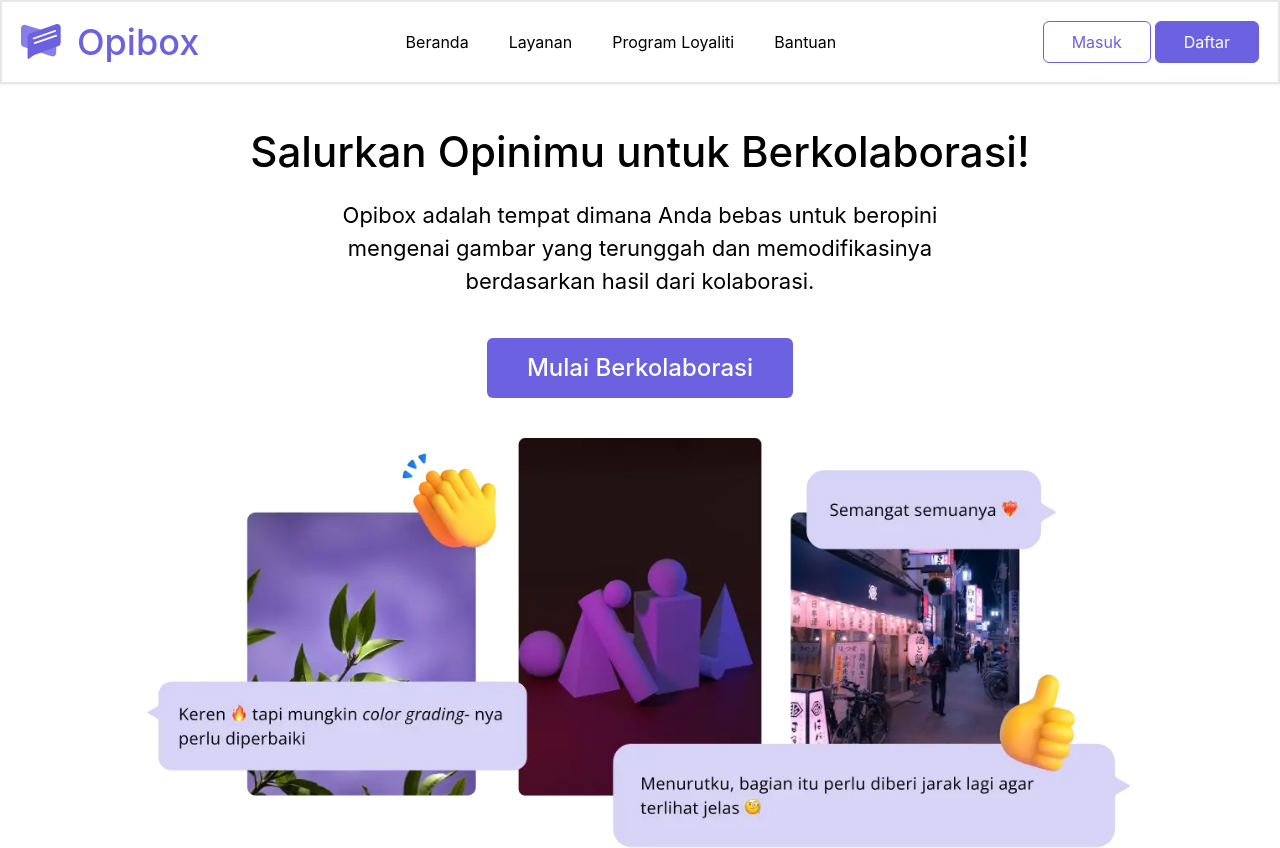
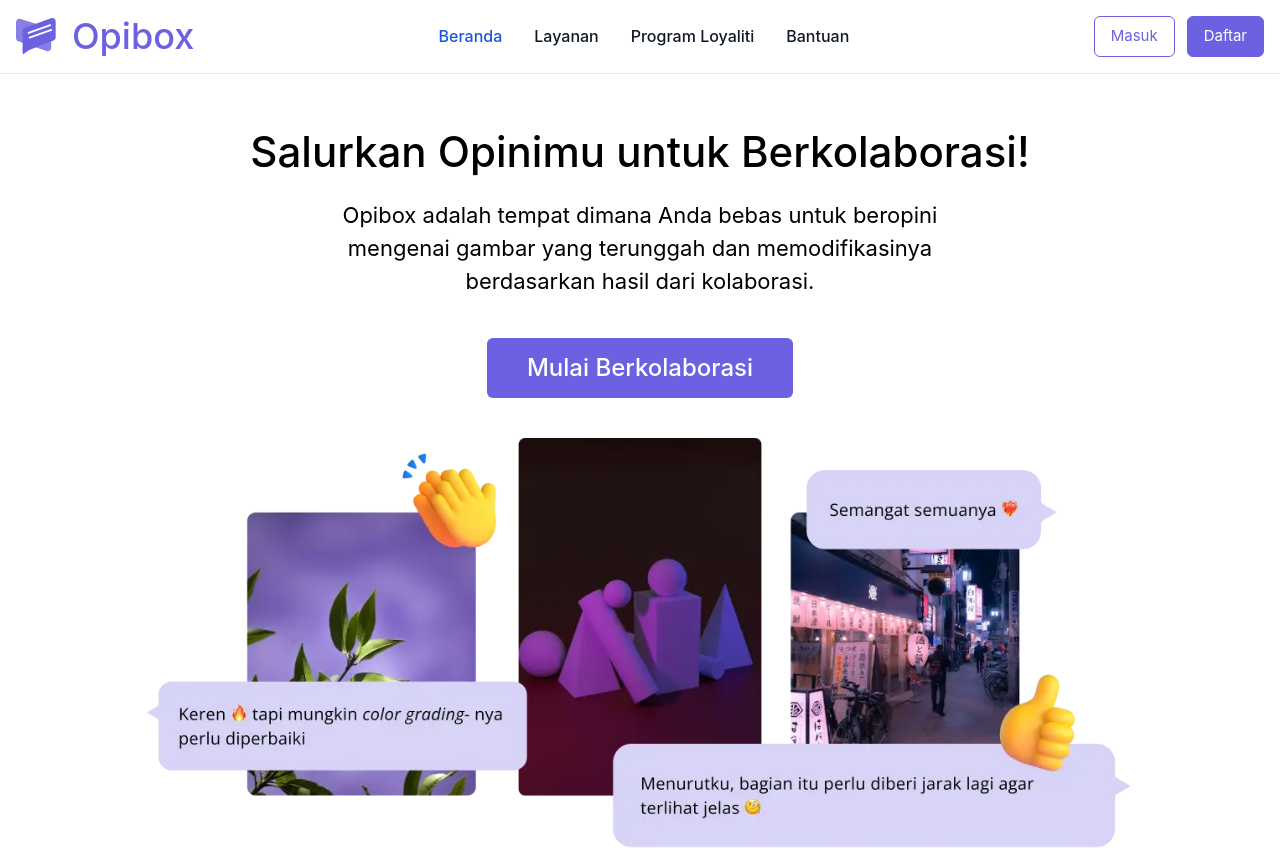
Before and after one commit to akbar5yn/OpiBox, a Nuxt app: page / in a window 1280 px wide. Shown: the top 848 px of the page. Built offline with nearby package versions, Linux system fonts and the light colour scheme.

Commit message:
revised component navbar using flowbite

```diff
--- a/components/landing-page/NavBar.vue
+++ b/components/landing-page/NavBar.vue
@@ -1,7 +1,10 @@
 <template>
   <div>
     <nav
-      class="p-[19px] flex justify-between text-center items-center border-2 fixed top-0 w-full bg-white bg-opacity-95 backdrop-blur-xl shadow-sm z-50"
+      class="bg-white dark:bg-gray-900 fixed w-full z-20 top-0 left-0 border-b border-gray-200 dark:border-gray-600"
+    >
+      <div
+        class="w-full flex flex-wrap items-center justify-between mx-auto p-4"
       >
         <!-- nav-logo -->
         <div class="flex gap-4 items-center">
@@ -14,47 +17,88 @@
             Opibox
           </h1>
         </div>
-
-      <!-- nav-item -->
-      <ul class="hidden md:flex md:gap-5 xl:gap-10">
-        <li>
-          <nuxt-link to="#beranda">
-            Beranda
-          </nuxt-link>
-        </li>
-        <li>
-          <nuxt-link to="#layanan">
-            Layanan
-          </nuxt-link>
-        </li>
-        <li>
-          <nuxt-link to="#loyality">
-            Program Loyaliti
-          </nuxt-link>
-        </li>
-        <li>
-          <nuxt-link to="#bantuan">
-            Bantuan
-          </nuxt-link>
-        </li>
-      </ul>
-      <div class="flex gap-1">
+        <div class="flex md:order-2 gap-2">
+          <div class="flex gap-3">
             <nuxt-link
               to="/login"
-          class="hidden md:block border-[#6C61E1] border-[1px] px-7 py-2 rounded-[6px] text-[#6C61E1]"
+              class="border-[#6C61E1] flex items-center border-[1px] px-4 py-1 text-[15px] md:px-7 md:py-2 rounded-[6px] text-[#6C61E1]"
             >
               Masuk
             </nuxt-link>
             <nuxt-link
               to="/register"
-          class="hidden md:block bg-[#6C61E1] border-[#6C61E1] border-[1px] px-7 py-2 rounded-[6px] text-white"
+              class="bg-[#6C61E1] border-[#6C61E1] flex items-center border-[1px] px-4 py-1 text-[15px] md:px-7 md:py-2 rounded-[6px] text-white"
             >
               Daftar
             </nuxt-link>
           </div>
 
-      <!-- humberger menu -->
-      <hamburger-menu class="sm:hidden" />
+          <button
+            data-collapse-toggle="navbar-sticky"
+            type="button"
+            class="inline-flex items-center p-2 text-sm text-gray-500 rounded-lg md:hidden hover:bg-gray-100 focus:outline-none focus:ring-2 focus:ring-gray-200 dark:text-gray-400 dark:hover:bg-gray-700 dark:focus:ring-gray-600"
+            aria-controls="navbar-sticky"
+            aria-expanded="false"
+          >
+            <span class="sr-only">Open main menu</span>
+            <svg
+              class="w-6 h-6"
+              aria-hidden="true"
+              fill="currentColor"
+              viewBox="0 0 20 20"
+              xmlns="http://www.w3.org/2000/svg"
+            >
+              <path
+                fill-rule="evenodd"
+                d="M3 5a1 1 0 011-1h12a1 1 0 110 2H4a1 1 0 01-1-1zM3 10a1 1 0 011-1h12a1 1 0 110 2H4a1 1 0 01-1-1zM3 15a1 1 0 011-1h12a1 1 0 110 2H4a1 1 0 01-1-1z"
+                clip-rule="evenodd"
+              />
+            </svg>
+          </button>
+        </div>
+        <div
+          id="navbar-sticky"
+          class="items-center justify-between hidden w-full md:flex md:w-auto md:order-1"
+        >
+          <ul
+            class="flex flex-col p-4 md:p-0 mt-4 font-medium border border-gray-100 rounded-lg bg-gray-50 md:flex-row md:space-x-8 md:mt-0 md:border-0 md:bg-white dark:bg-gray-800 md:dark:bg-gray-900 dark:border-gray-700"
+          >
+            <li>
+              <nuxt-link
+                to="#"
+                class="block py-2 pl-3 pr-4 text-white bg-blue-700 rounded md:bg-transparent md:text-blue-700 md:p-0 md:dark:text-blue-500"
+                aria-current="page"
+              >
+                Beranda
+              </nuxt-link>
+            </li>
+            <li>
+              <nuxt-link
+                to="#"
+                class="block py-2 pl-3 pr-4 text-gray-900 rounded hover:bg-gray-100 md:hover:bg-transparent md:hover:text-blue-700 md:p-0 md:dark:hover:text-blue-500 dark:text-white dark:hover:bg-gray-700 dark:hover:text-white md:dark:hover:bg-transparent dark:border-gray-700"
+              >
+                Layanan
+              </nuxt-link>
+            </li>
+            <li>
+              <nuxt-link
+                to="#"
+                class="block py-2 pl-3 pr-4 text-gray-900 rounded hover:bg-gray-100 md:hover:bg-transparent md:hover:text-blue-700 md:p-0 md:dark:hover:text-blue-500 dark:text-white dark:hover:bg-gray-700 dark:hover:text-white md:dark:hover:bg-transparent dark:border-gray-700"
+              >
+                Program Loyaliti
+              </nuxt-link>
+            </li>
+            <li>
+              <nuxt-link
+                to="#"
+                class="block py-2 pl-3 pr-4 text-gray-900 rounded hover:bg-gray-100 md:hover:bg-transparent md:hover:text-blue-700 md:p-0 md:dark:hover:text-blue-500 dark:text-white dark:hover:bg-gray-700 dark:hover:text-white md:dark:hover:bg-transparent dark:border-gray-700"
+              >
+                Bantuan
+              </nuxt-link>
+            </li>
+          </ul>
+        </div>
+      </div>
     </nav>
   </div>
 </template>
```
Lines whose indentation alone changed are shown as unchanged.
